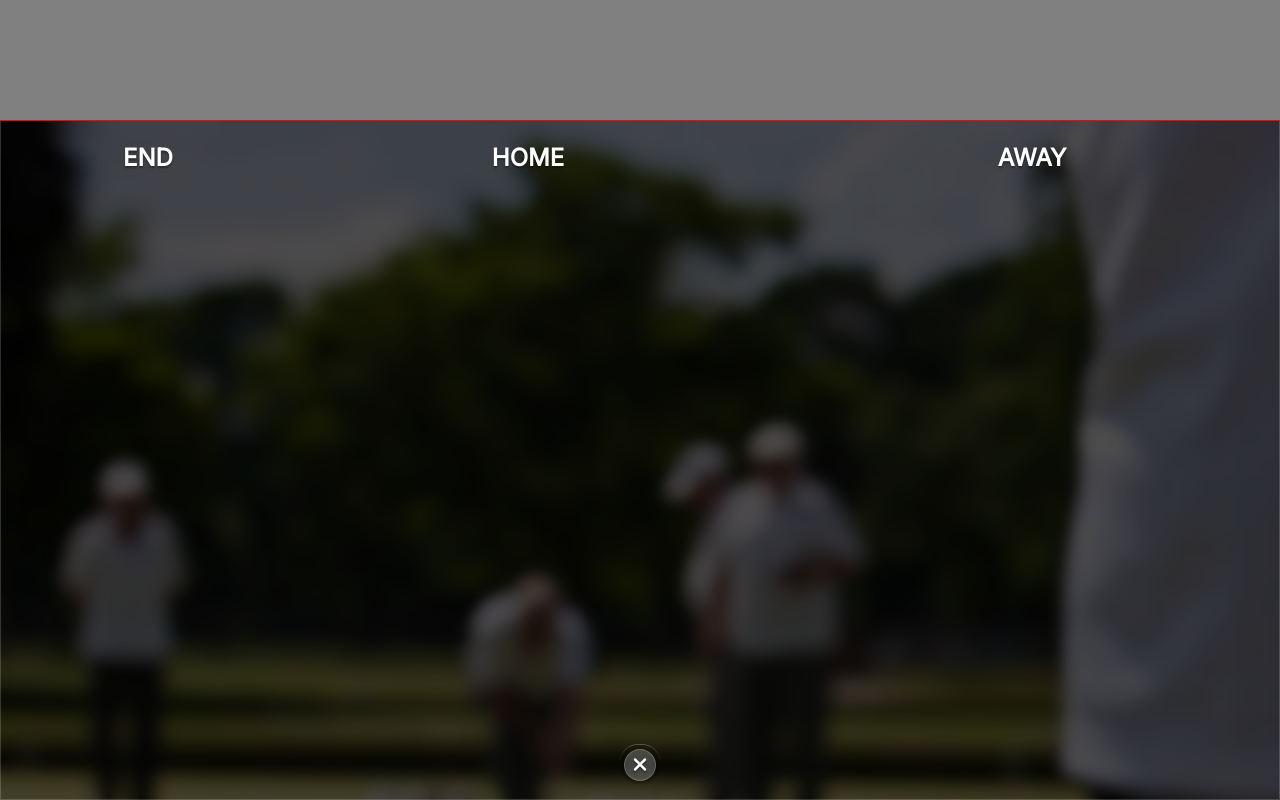
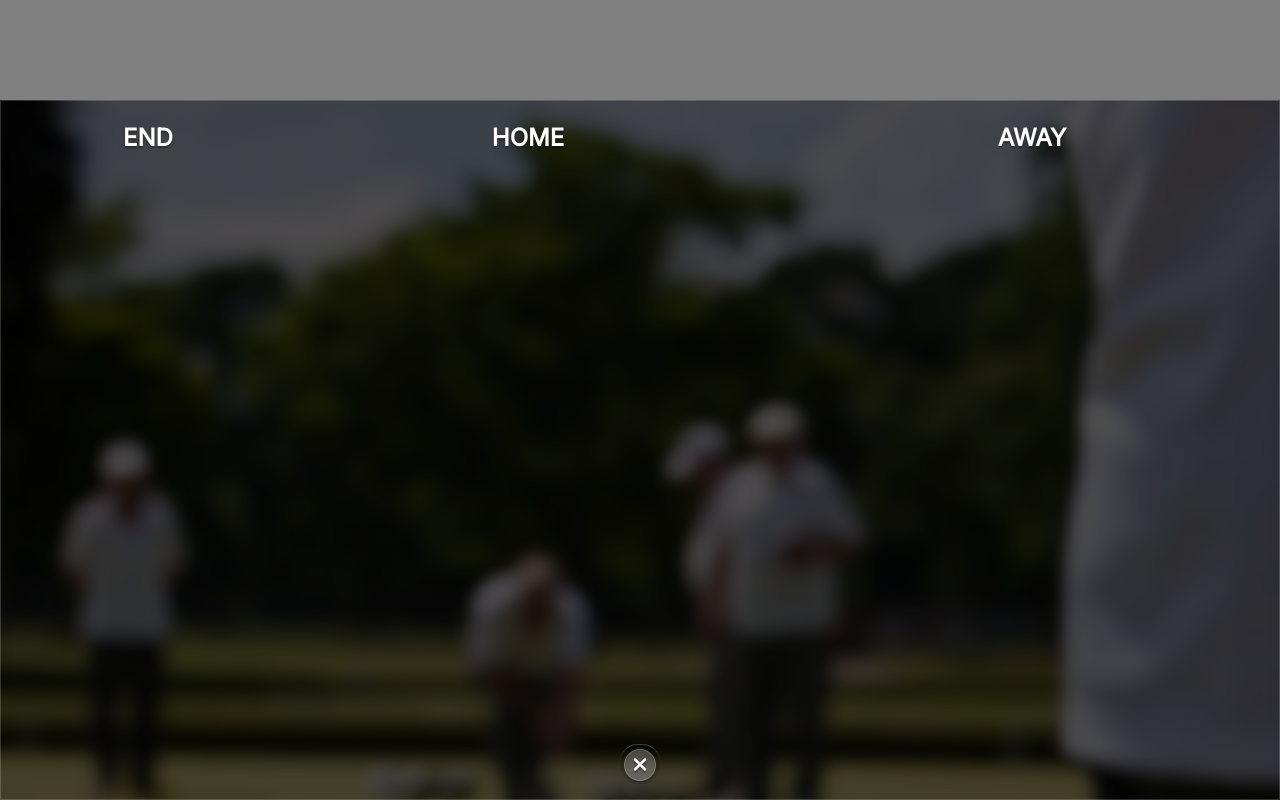
Before and after one commit to echchoi/hbc, a plain HTML site: page scorecard.html in a window 1280 px wide. Drawn offline with Linux system fonts and the light colour scheme; a web font is replaced by a local one.

Commit message:
minor fix for Google Ads

```diff
--- a/styles/scorecard.css
+++ b/styles/scorecard.css
@@ -2,7 +2,7 @@
 /* Local Variables                             */
 /*---------------------------------------------*/
 :root {
-  --ad-height: 15vh;
+  --ad-height: 100px;
 }
 
 /*---------------------------------------------*/
@@ -54,7 +54,6 @@
   width: 100%;
   height: var(--ad-height);
   background-color: gray;
-  outline: 1px solid red;
 }
 
 /* Glass */
```
